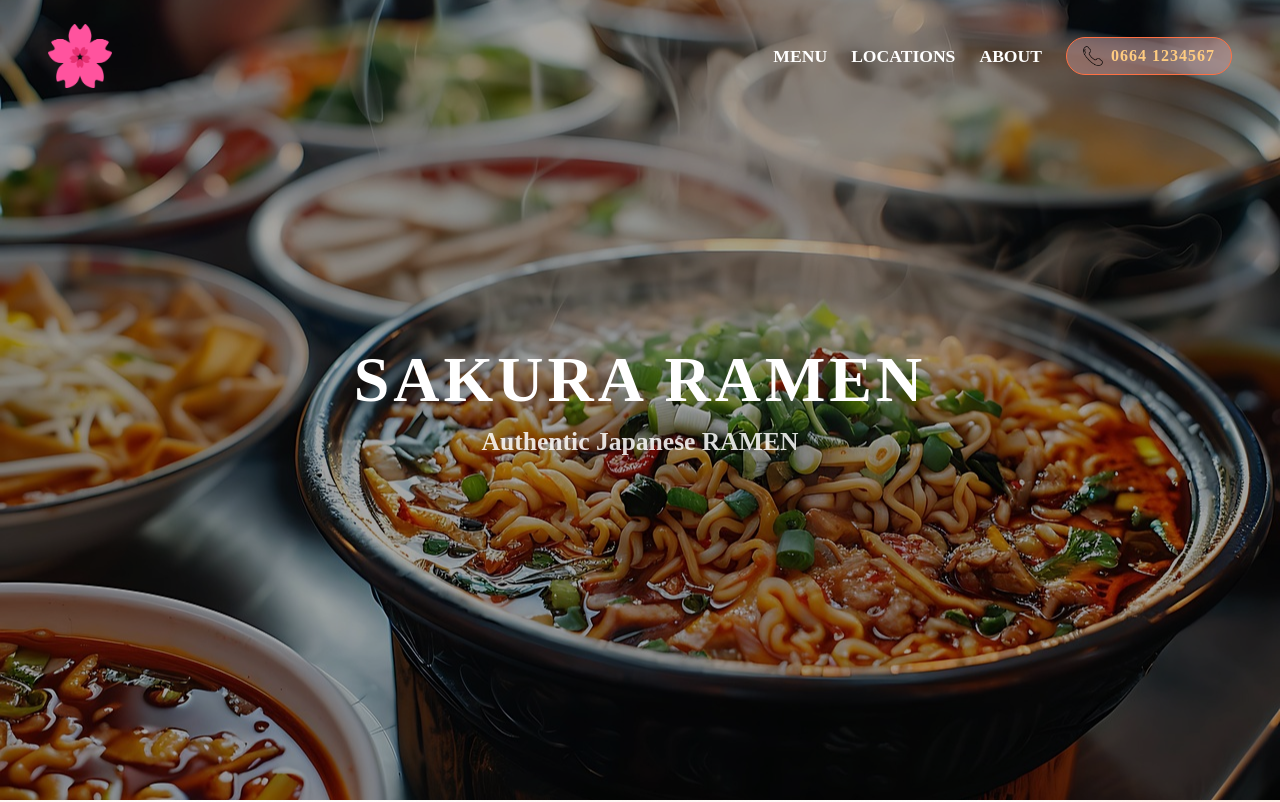
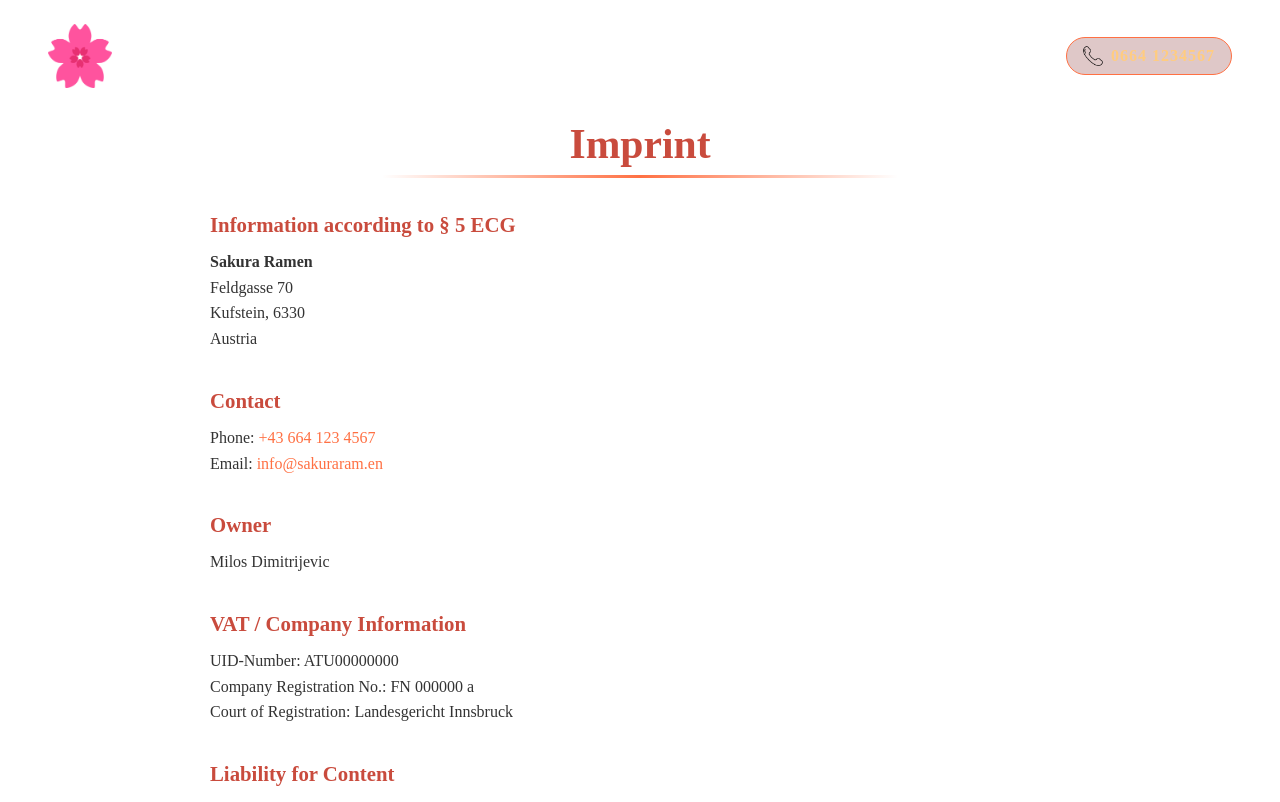
Before and after one commit to milosdimi/angular-basic-sakura, an Angular app: page /imprint in a window 1280 px wide. Before the commit this address led to /. Shown: the top 802 px of the page. Built offline with nearby package versions, Linux system fonts and the light colour scheme; a web font is replaced by a local one.

Commit message:
imprint navbar added

```diff
--- a/src/app/app.component.html
+++ b/src/app/app.component.html
@@ -1,4 +1,3 @@
-<app-main-content></app-main-content>
+<app-navbar></app-navbar>
+<router-outlet></router-outlet>
 <app-footer></app-footer>
-
-<router-outlet></router-outlet>
--- a/src/app/app.component.ts
+++ b/src/app/app.component.ts
@@ -4,12 +4,13 @@ import { MainContentComponent } from "./main-content/main-content.component";
 import { FooterComponent } from './shared/components/footer/footer.component';
 import { ImprintComponent } from './imprint/imprint.component';
 import { FindUsComponent } from './main-content/find-us/find-us.component';
+import { NavbarComponent } from './main-content/landing-page/navbar/navbar.component';
 
 
 @Component({
   selector: 'app-root',
   standalone: true,
-  imports: [RouterOutlet, MainContentComponent, FooterComponent, ImprintComponent, FindUsComponent],
+  imports: [RouterOutlet, NavbarComponent, MainContentComponent, FooterComponent, ImprintComponent, FindUsComponent],
   templateUrl: './app.component.html',
   styleUrl: './app.component.scss'
 })
--- a/src/app/app.routes.ts
+++ b/src/app/app.routes.ts
@@ -1,3 +1,9 @@
 import { Routes } from '@angular/router';
+import { MainContentComponent } from './main-content/main-content.component';
+import { ImprintComponent } from './imprint/imprint.component';
 
-export const routes: Routes = [];
+export const routes: Routes = [
+    { path: '', component: MainContentComponent },
+    { path: 'imprint', component: ImprintComponent }
+
+];
--- a/src/app/shared/components/footer/footer.component.html
+++ b/src/app/shared/components/footer/footer.component.html
@@ -23,7 +23,7 @@
     <!-- RIGHT -->
     <div class="footer-right">
         <!-- Option A: scroll zu Impressum-Sektion -->
-        <a href="#imprint">Imprint</a>
+        <a href="imprint">Imprint</a>
 
         <!-- Option B (wenn eigene Route): -->
         <!-- <a routerLink="/imprint">Imprint</a> -->
```
